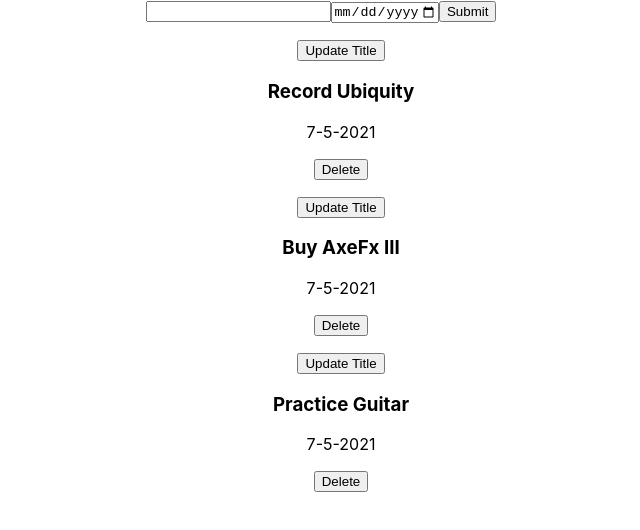
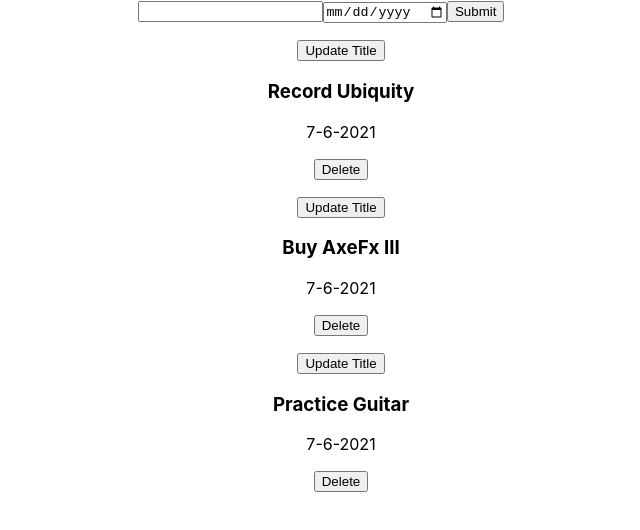
Before and after one commit to Robo-91/react-todo-app, a React (Create React App) app in the folder todo-app/: page / in a window 1280 px wide. Shown: the top 530 px of the page, without its empty margins (319-959 px from the left). Built offline with nearby package versions, Linux system fonts and the light colour scheme.

Commit message:
removed unused styles and date format

```diff
--- a/todo-app/src/App.css
+++ b/todo-app/src/App.css
@@ -12,16 +12,3 @@
   font-size: calc(10px + 2vmin);
   color: white;
 }
-
-.App-link {
-  color: #61dafb;
-}
-
-@keyframes App-logo-spin {
-  from {
-    transform: rotate(0deg);
-  }
-  to {
-    transform: rotate(360deg);
-  }
-}
--- a/todo-app/src/Components/TodoForm.js
+++ b/todo-app/src/Components/TodoForm.js
@@ -10,6 +10,7 @@ const TodoForm = (props) => {
     };
 
     const addNewDate = (event) => {
+        console.log(event.target.value);
         setNewDate(event.target.value);
     };
 
@@ -37,8 +38,6 @@ const TodoForm = (props) => {
             <input
                 type="date"
                 value={newDate}
-                min="2018-01-01"
-                max="2025-01-01"
                 onChange={addNewDate}
             />
             <button type="submit" onClick={submitForm}>Submit</button>
--- a/todo-app/src/Components/TodoItems.js
+++ b/todo-app/src/Components/TodoItems.js
@@ -9,7 +9,7 @@ const TodoItems = (props) => {
                 <ul key={item.id}>
                     <button onClick={() => props.updateTodo(item.id)}>Update Title</button>
                     <h3>{item.title}</h3>
-                    <p>{`${item.date.getMonth()}-${item.date.getDay()}-${item.date.getFullYear()}`}</p>
+                    <p>{`${item.date.getMonth()}-${item.date.getUTCDate()}-${item.date.getFullYear()}`}</p>
                     <button onClick={() => props.deleteTodo(item.id)}>Delete</button>
                 </ul>
             )
```
